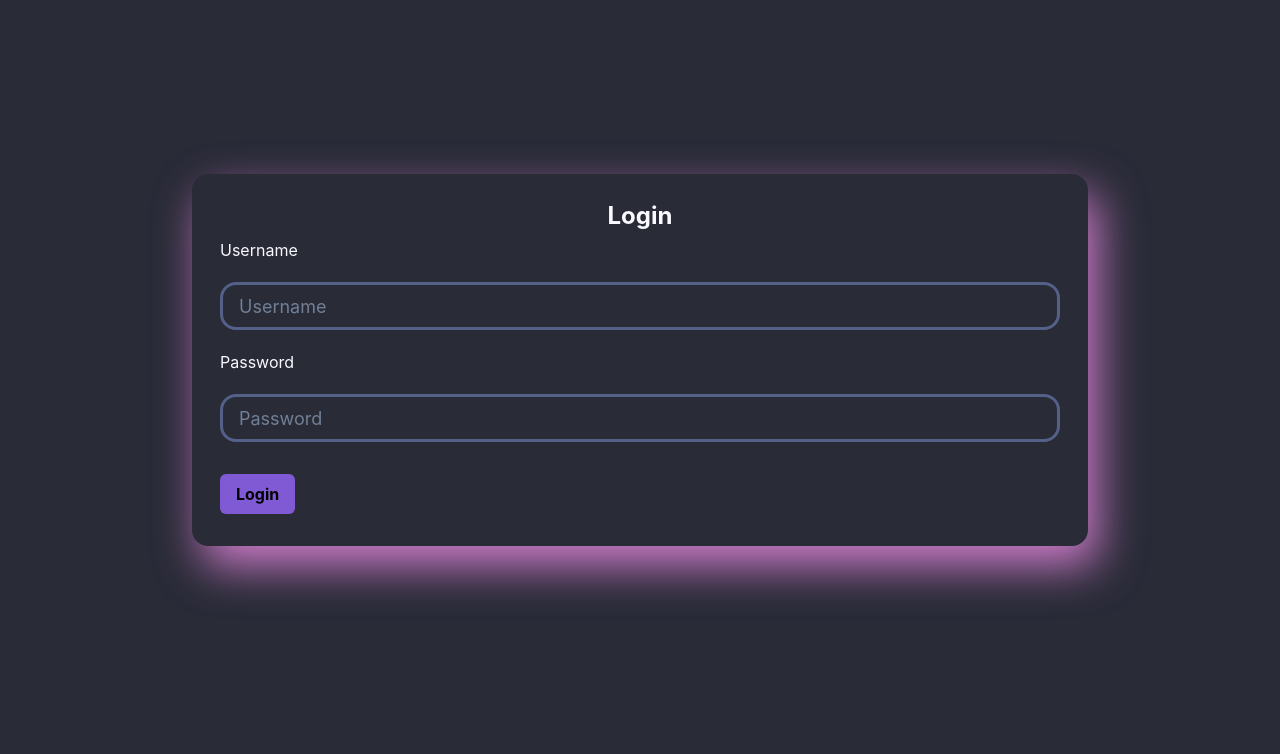
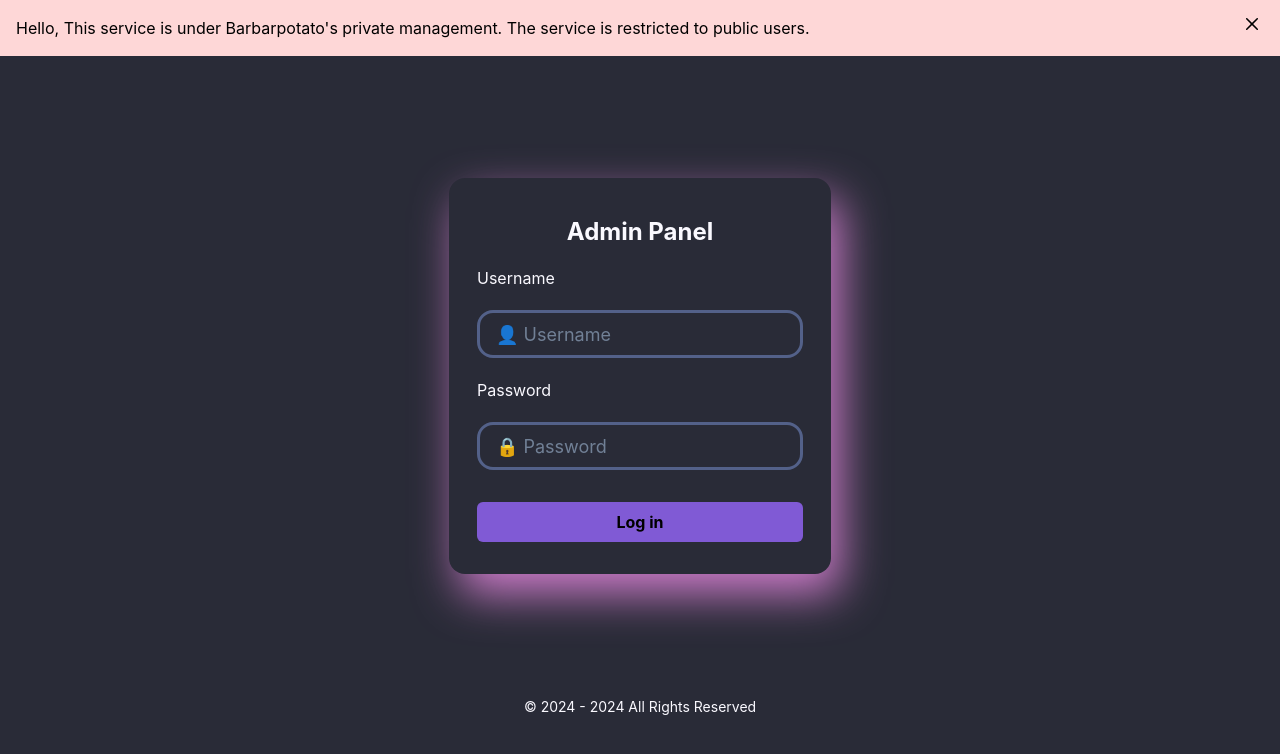
Before and after one commit to Barbarpotato/Admin, a React app: page /#/login in a window 1280 px wide. Shown: the top 754 px of the page. Built offline with nearby package versions, Linux system fonts and the light colour scheme.

Commit message:
fix login page

```diff
--- a/src/App.jsx
+++ b/src/App.jsx
@@ -4,7 +4,7 @@ import { QueryClient, QueryClientProvider } from "react-query";
 
 import "./index.css";
 import { Box, ChakraProvider } from "@chakra-ui/react";
-import { Route, Routes, HashRouter } from "react-router-dom";
+import { Route, Routes, HashRouter, Navigate } from "react-router-dom";
 
 import Login from "./auth/Login";
 import Guard from "./auth/Guard";
@@ -52,6 +52,7 @@ const App = () => {
       <QueryClientProvider client={queryClient}>
         <ChakraProvider>
           <Routes>
+
             <Route path="/Login" element={<Login />} />
 
             {/* Protected Routes */}
@@ -64,6 +65,10 @@ const App = () => {
               <Route path="/Badge" element={<Base><BadgeOverview token={token} /></Base>} />
               <Route path="/AddBadge" element={<Base><AddBadge token={token} /></Base>} />
             </Route>
+
+            {/* Redirect all unknown routes to /Login */}
+            <Route path="*" element={<Navigate to="/Login" />} />
+
           </Routes>
         </ChakraProvider>
       </QueryClientProvider>
--- a/src/auth/Login.jsx
+++ b/src/auth/Login.jsx
@@ -1,10 +1,23 @@
-import { Box, Button, Flex, Heading, Input, Text, useToast } from "@chakra-ui/react";
-import { Fragment, useState } from "react";
+// Core Modules
+import {
+    Box, Button, Flex, Heading, Input,
+    Text, useToast, useDisclosure, Alert,
+    AlertDescription, CloseButton, Spacer
+} from "@chakra-ui/react";
+import { useState } from "react";
+import { useNavigate } from "react-router-dom";
+
+// Custom Hooks
 import useSession from "../hooks/useSession";
-import { useNavigate } from "react-router-dom";
+
+// Custom Components
 import Loading from "../components/Loading";
 
+
 const Login = () => {
+
+    const [year, setYear] = useState(new Date().getFullYear());
+
     const [_token, setToken] = useSession("token", null);
     const toast = useToast();
     const navigate = useNavigate();
@@ -14,6 +27,12 @@ const Login = () => {
         password: "",
         app_token: process.env.APP_TOKEN  // Prefixed environment variable
     });
+
+    const {
+        isOpen: isVisible,
+        onClose,
+        onOpen,
+    } = useDisclosure({ defaultIsOpen: true })
 
     const onChange = (e) => {
         setLoginData({ ...loginData, [e.target.name]: e.target.value });
@@ -50,15 +69,35 @@ const Login = () => {
     if (isLoading) return <Loading />;
 
     return (
-        <Fragment>
-            <Flex height={'90vh'} alignItems="center" justifyContent="center">
-                <Box width={'70%'} className='lighting-effect-pink' borderRadius={'2xl'} p={5}>
-                    <Heading textAlign={'center'} my={2} fontSize={'2xl'}>Login</Heading>
+        <Box height={'80vh'}>
+            {isVisible && (
+                <Alert color={'black'} status='error'>
+                    <Flex width={'100%'} alignItems={'center'} justifyContent={'center'}>
+                        <AlertDescription textAlign={'center'}>
+                            Hello, This service is under Barbarpotato's private management. The service is restricted to public users.
+                        </AlertDescription>
+                        <Spacer />
+                        <CloseButton
+                            alignSelf='flex-start'
+                            position='relative'
+                            right={-1}
+                            top={-1}
+                            onClick={onClose}
+                        />
+                    </Flex>
+
+                </Alert>
+            )}
+
+            <Flex width="100%" height={"100%"} direction={'column'} alignItems={"center"} justifyContent="center">
+                <Box className='lighting-effect-pink' borderRadius={'2xl'} p={5}>
                     <form onSubmit={onSubmit}> {/* Wrap in a form */}
+
+                        <Heading textAlign={'center'} fontSize={'2xl'} my={5}>Admin Panel</Heading>
                         <Box mx={2}>
                             <Text>Username</Text>
                             <Input
-                                placeholder="Username"
+                                placeholder="👤 Username"
                                 borderRadius={'2xl'} my={5} size={'lg'} borderWidth={3}
                                 colorScheme='purple' borderColor={"#536189"} focusBorderColor={"#ff79c6"}
                                 onChange={onChange}
@@ -72,7 +111,7 @@ const Login = () => {
                         <Box mx={2}>
                             <Text>Password</Text>
                             <Input
-                                placeholder="Password"
+                                placeholder="🔒 Password"
                                 borderRadius={'2xl'} my={5} size={'lg'} borderWidth={3}
                                 colorScheme='purple' borderColor={"#536189"} focusBorderColor={"#ff79c6"}
                                 onChange={onChange}
@@ -82,13 +121,18 @@ const Login = () => {
                                 required
                             />
                         </Box>
-                        <Button type="submit" isLoading={isLoading} my={3} mx={2} fontWeight={'bold'} colorScheme='purple' color={'black'}>
-                            Login
-                        </Button>
+                        <Box mx={2}>
+                            <Button width={'100%'} type="submit" isLoading={isLoading} my={3} fontWeight={'bold'} colorScheme='purple' color={'black'}>
+                                Log in
+                            </Button>
+                        </Box>
                     </form>
                 </Box>
             </Flex>
-        </Fragment>
+            <Text fontSize={'sm'} textAlign={'center'}>
+                © 2024 - {year} All Rights Reserved
+            </Text>
+        </Box>
     );
 };
 
```
